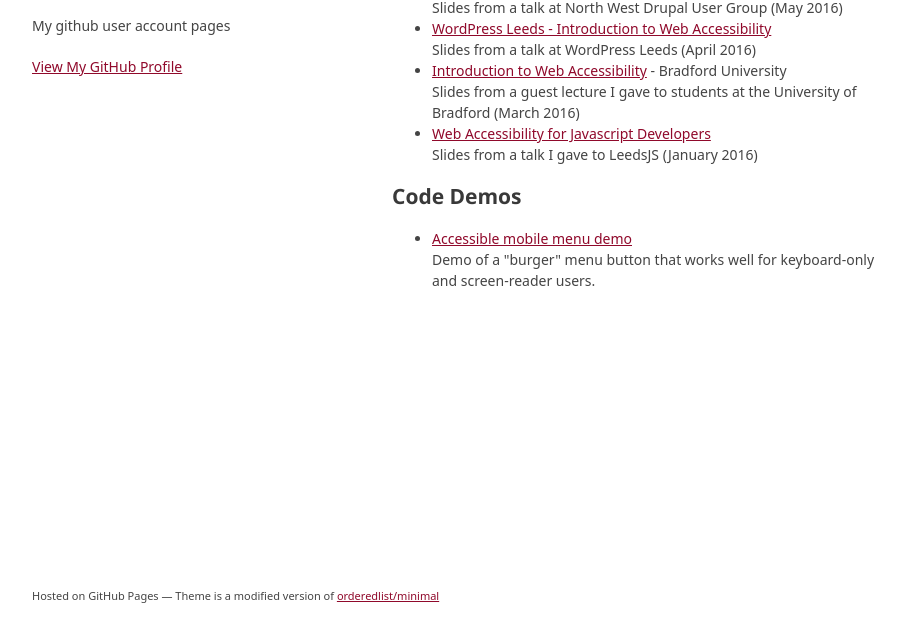
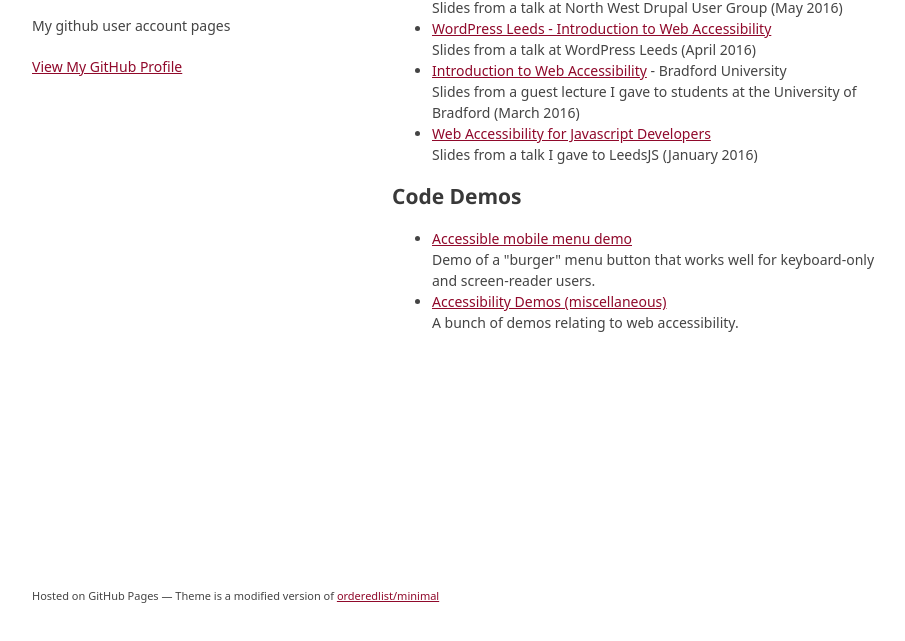
Before and after one commit to fuzzbomb/fuzzbomb.github.io, a plain HTML site: page index.html in a window 1280 px wide. Shown: the part 125-766 px from the top of the page, without its empty margins (178-1083 px from the left). Drawn offline with Linux system fonts and the light colour scheme; a web font is replaced by a local one.

Commit message:
Added new link to misc a11y demos repo.

```diff
--- a/index.html
+++ b/index.html
@@ -41,6 +41,7 @@ Slides from a talk I gave to LeedsJS (January 2016)</li>
 <ul>
 <li><a href="http://fuzzbomb.github.io/mobile-menu-a11y-demo/">Accessible mobile menu demo</a><br />
 Demo of a "burger" menu button that works well for keyboard-only and screen-reader users. </li>
+<li><a href="accessibility-demos/">Accessibility Demos (miscellaneous)</a><br />A bunch of demos relating to web accessibility.</li>
 </ul>
       </section>
       <footer>
```
